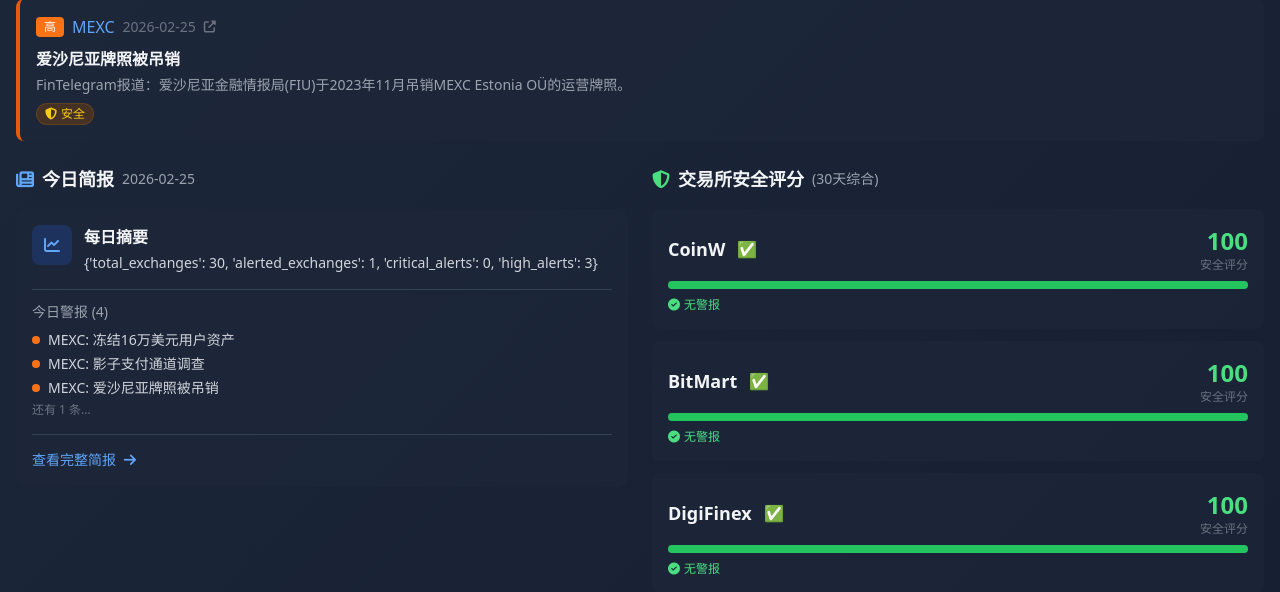
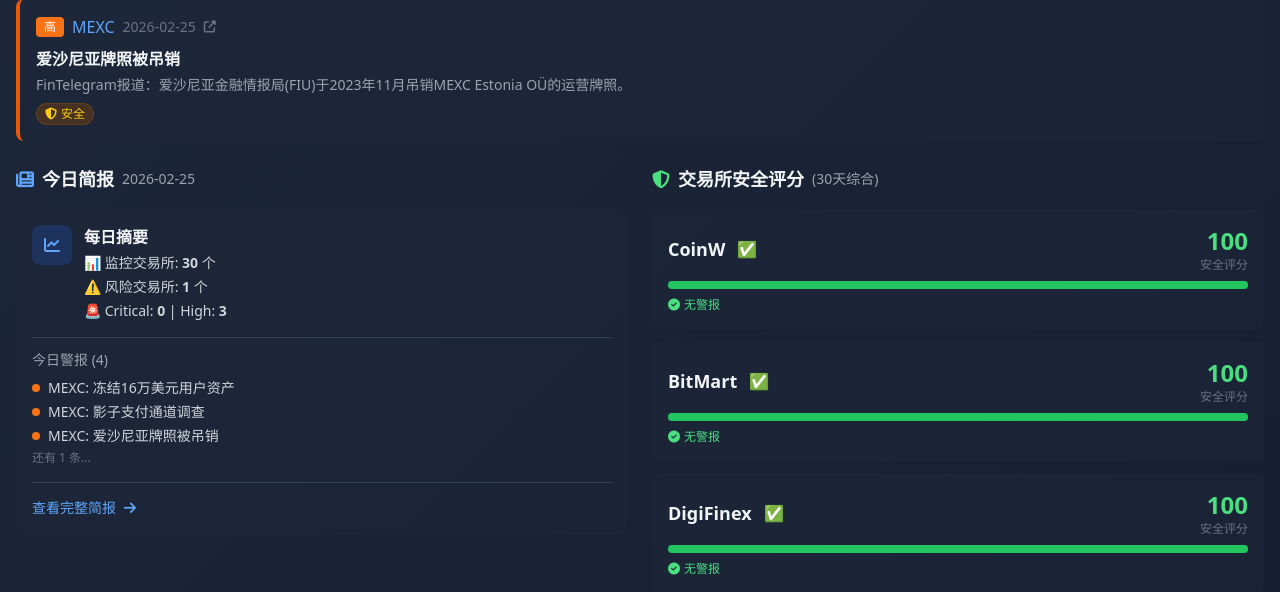
Before and after one commit to neo-claw-bot/cex-intelligence, a Flask app: page /dashboard in a window 1280 px wide. Shown: the part 870-1462 px from the top of the page. Run offline with Flask 3, Linux system fonts and the light colour scheme; the visitor is signed in with stand-in values (Sample User, id 1); some libraries are stand-ins or nearby versions.

Commit message:
fix: format summary display in dashboard template

```diff
--- a/web/templates/dashboard.html
+++ b/web/templates/dashboard.html
@@ -185,7 +185,11 @@
                         </div>
                         <div>
                             <h3 class="font-semibold mb-1">每日摘要</h3>
-                            <p class="text-sm text-gray-300">{{ today_data.summary }}</p>
+                            <div class="text-sm text-gray-300 space-y-1">
+                                <p>📊 监控交易所: <strong>{{ today_data.summary.total_exchanges }}</strong> 个</p>
+                                <p>⚠️ 风险交易所: <strong>{{ today_data.summary.alerted_exchanges }}</strong> 个</p>
+                                <p>🚨 Critical: <strong>{{ today_data.summary.critical_alerts }}</strong> | High: <strong>{{ today_data.summary.high_alerts }}</strong></p>
+                            </div>
                         </div>
                     </div>
 
```
